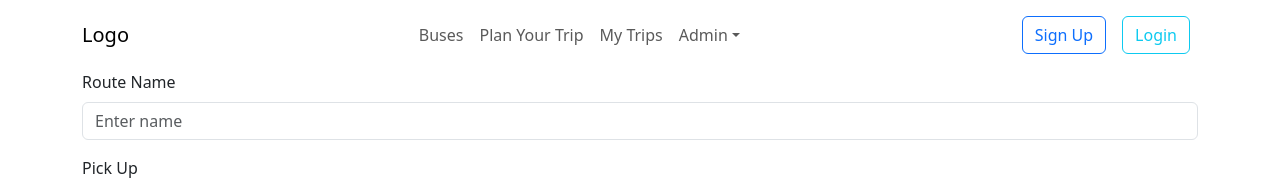
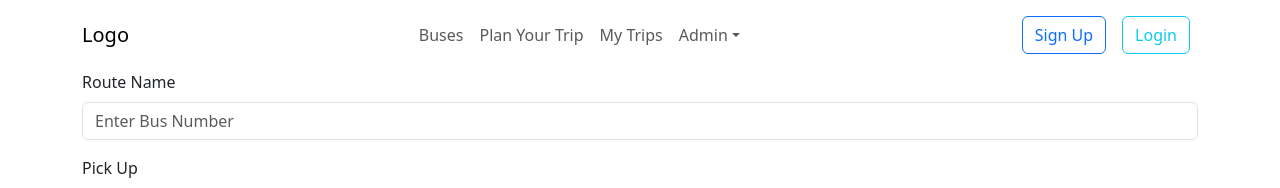
Before and after one commit to dtbooy/T3A2B-Torch-Express-Front-End, a React (Vite) app in the folder src/: page /admin/services/new in a window 1280 px wide. Shown: the top 188 px of the page. Built offline with nearby package versions, Linux system fonts and the light colour scheme; no server answers.

Commit message:
added reservation fields to table

```diff
--- a/src/src/components/Admin Pages/AdminPage.jsx
+++ b/src/src/components/Admin Pages/AdminPage.jsx
@@ -4,7 +4,7 @@ import { Button, Modal } from 'react-bootstrap'
 import AdminTable from './AdminTable'
 
 // Admin Page is a reusable component for all the different admin pages
-const AdminPage = ({ endpoint, heading, newForm, tableHeaders, modalComponent, renderRow, prepareData }) => {
+const AdminPage = ({ endpoint, heading, newForm, tableHeaders, modalComponent, renderRow, prepareData, hideEditButton }) => {
     const [field, setField] = useState([])
     const [showEditModal, setShowEditModal] = useState(false)
     const [editedField, setEditedField] = useState({})
@@ -82,6 +82,7 @@ const AdminPage = ({ endpoint, heading, newForm, tableHeaders, modalComponent, r
                 renderRow={renderRow}
                 deleteField={deleteField}
                 handleEdit={handleEdit}
+                hideEditButton={hideEditButton}
             />
             <Modal show={showEditModal} onHide={handleCloseEditModal}>
                 <Modal.Header closeButton>
--- a/src/src/components/Admin Pages/AdminTable.jsx
+++ b/src/src/components/Admin Pages/AdminTable.jsx
@@ -2,7 +2,7 @@ import React from 'react'
 import { Table, Button } from 'react-bootstrap'
 
 // Renders a table on the admin pages
-const AdminTable = ({ tableHeaders, data, renderRow, deleteField, handleEdit }) => {
+const AdminTable = ({ tableHeaders, data, renderRow, deleteField, handleEdit, hideEditButton }) => {
     return (
         <Table striped bordered>
             <thead>
@@ -18,7 +18,12 @@ const AdminTable = ({ tableHeaders, data, renderRow, deleteField, handleEdit })
                     <tr key={index}>
                         {renderRow(item)}
                         <td>
-                            <Button variant="warning" onClick={() => handleEdit(item)}>Edit</Button>
+                            {!hideEditButton && (
+                                <>
+                                    <Button variant="warning" onClick={() => handleEdit(item)}>Edit</Button>
+                                    {' '}
+                                </>
+                            )}
                             <Button variant="danger" onClick={() => deleteField(item._id)}>Delete</Button>
                         </td>
                     </tr>
--- a/src/src/components/Admin Pages/Reservations/ReservationRow.jsx
+++ b/src/src/components/Admin Pages/Reservations/ReservationRow.jsx
@@ -1,12 +1,13 @@
-import React from 'react'
+const ReservationRow = ({ reservation }) => {
 
-const ReservationRow = ({reservation}) => {
   return (
     <>
-        <td>{reservation.user}</td>
-        <td>{reservation.busService._id}</td>
+      <td>{reservation._id}</td>
+      <td>{reservation.user.name}</td>
+      <td>{reservation.user.email}</td>
+      <td>{reservation.busService.busNumber}</td>
     </>
-  )
-}
+  );
+};
 
-export default ReservationRow
+export default ReservationRow;
--- a/src/src/components/Admin Pages/Reservations/Reservations.jsx
+++ b/src/src/components/Admin Pages/Reservations/Reservations.jsx
@@ -5,15 +5,7 @@ import ReservationRow from './ReservationRow'
 const Reservations = () => {
   const endpoint = 'reservations'
   const heading = 'Reservations'
-  const tableHeaders = ['User', 'Service']
-  const prepareServiceData = (editedField) => {
-      const { _id, user, busService} = editedField
-      return {
-          _id,
-          user,
-          busService
-      }
-  }
+  const tableHeaders = ['Reservation ID', 'User Name', 'User Email', 'Bus Number']
 
   return (
       <AdminPage
@@ -22,13 +14,14 @@ const Reservations = () => {
           newForm={null}
           tableHeaders={tableHeaders}
           modalComponent={null}
+          prepareServiceData={null}
           renderRow={(field) => (
               <ReservationRow
                   key={field._id}
                   reservation={field}
               />
           )}
-          prepareData={prepareServiceData}
+          hideEditButton={true}
       />
   )
 }
--- a/src/src/components/Admin Pages/Services/NewRoute.jsx
+++ b/src/src/components/Admin Pages/Services/NewRoute.jsx
@@ -6,7 +6,7 @@ import { useNavigate } from 'react-router-dom'
 const NewRoute = () => {
   const [locations, setLocations] = useState([])
   const [inputForm, setInputForm] = useState({
-    eventName: "",
+    busNumber: "",
     collectionTime: "",
     estimatedTravelTime: "",
     capacity: "",
@@ -63,10 +63,10 @@ const NewRoute = () => {
     <Form onSubmit={createBusService}>
       <Form.Group className="mb-3">
         <Form.Label>Route Name</Form.Label>
-        <Form.Control type="text"
-          placeholder="Enter name"
-          name="eventName"
-          value={inputForm.eventName}
+        <Form.Control type="number"
+          placeholder="Enter Bus Number"
+          name="busNumber"
+          value={inputForm.busNumber}
           onChange={handleChange} />
       </Form.Group>
       <Form.Group className="mb-3">
--- a/src/src/components/Admin Pages/Services/ServiceModal.jsx
+++ b/src/src/components/Admin Pages/Services/ServiceModal.jsx
@@ -13,20 +13,26 @@ const ServiceModal = ({ editedField, handleChange }) => {
 
     const handleInputChange = (e, fieldName) => {
         const { value } = e.target
+        handleChange(value, fieldName)
+    }
 
-        if (fieldName === 'pickupLocation' || fieldName === 'dropoffLocation') {
-            const locationObject = locations.find(location => location._id === value)
-            handleChange(locationObject, fieldName)
-        } else {
-            handleChange(value, fieldName)
-        }
+    const handlePickupLocationChange = (e) => {
+        const { value } = e.target;
+        const locationObject = locations.find(location => location._id === value);
+        handleChange(locationObject, 'pickupLocation')
+    }
+
+    const handleDropoffLocationChange = (e) => {
+        const { value } = e.target;
+        const locationObject = locations.find(location => location._id === value);
+        handleChange(locationObject, 'dropoffLocation')
     }
 
     return (
         <Form>
             <Form.Group>
-                <Form.Label>Event Name</Form.Label>
-                <Form.Control type="text" name="eventName" value={editedField?.eventName || ''} onChange={(e) => handleInputChange(e, 'eventName')} />
+                <Form.Label>Bus Number</Form.Label>
+                <Form.Control type="text" name="busNumber" value={editedField?.busNumber || ''} onChange={(e) => handleInputChange(e, 'busNumber')} />
             </Form.Group>
             <Form.Group>
                 <Form.Label>Collection Time</Form.Label>
@@ -42,7 +48,7 @@ const ServiceModal = ({ editedField, handleChange }) => {
             </Form.Group>
             <Form.Group>
                 <Form.Label>Pick Up Location</Form.Label>
-                <Form.Select value={editedField?.pickupLocation?._id || ''} onChange={(e) => handleInputChange(e, 'pickupLocation')}>
+                <Form.Select value={editedField?.pickupLocation?._id || ''} onChange={handlePickupLocationChange}>
                     <option value="">Select Pick Up Location</option>
                     {locations.map(location => (
                         <option key={location._id} value={location._id}>{location.name}</option>
@@ -51,7 +57,7 @@ const ServiceModal = ({ editedField, handleChange }) => {
             </Form.Group>
             <Form.Group>
                 <Form.Label>Drop Off Location</Form.Label>
-                <Form.Select value={editedField?.dropoffLocation?._id || ''} onChange={(e) => handleInputChange(e, 'dropoffLocation')}>
+                <Form.Select value={editedField?.dropoffLocation?._id || ''} onChange={handleDropoffLocationChange}>
                     <option value="">Select Drop Off Location</option>
                     {locations.map(location => (
                         <option key={location._id} value={location._id}>{location.name}</option>
--- a/src/src/components/Admin Pages/Services/Services.jsx
+++ b/src/src/components/Admin Pages/Services/Services.jsx
@@ -6,17 +6,17 @@ const Services = () => {
     const endpoint = 'services'
     const heading = 'Services'
     const newForm = '/admin/services/new'
-    const tableHeaders = ['Event Name', 'Collection Time', 'Estimated Travel Time', 'Pick Up Location', 'Drop Off Location', 'Capacity']
+    const tableHeaders = ['Bus Number', 'Collection Time', 'Estimated Travel Time', 'Pick Up Location', 'Drop Off Location', 'Capacity']
     const prepareServiceData = (editedField) => {
-        const { _id, eventName, collectionTime, estimatedTravelTime, capacity, pickupLocation, dropoffLocation } = editedField
+        const { _id, busNumber, collectionTime, estimatedTravelTime, capacity, pickupLocation, dropoffLocation } = editedField
         return {
             _id,
-            eventName,
+            busNumber,
             collectionTime,
             estimatedTravelTime,
             capacity,
-            pickupLocation: pickupLocation,
-            dropoffLocation: dropoffLocation
+            pickupLocation,
+            dropoffLocation
         }
     }
 
--- a/src/src/components/Admin Pages/Services/ServicesRow.jsx
+++ b/src/src/components/Admin Pages/Services/ServicesRow.jsx
@@ -1,7 +1,7 @@
 const ServicesRow = ({ service }) => {
     return (
         <>
-            <td>{service.eventName}</td>
+            <td>{service.busNumber}</td>
             <td>{new Date(service.collectionTime).toLocaleString()}</td>
             <td>{service.estimatedTravelTime}</td>
             <td>{service.pickupLocation?.name}</td>
--- a/src/src/components/NavBar.jsx
+++ b/src/src/components/NavBar.jsx
@@ -10,7 +10,7 @@ const NavigationBar = () => {
         <Navbar.Toggle aria-controls="basic-navbar-nav" />
         <Navbar.Collapse id="basic-navbar-nav">
           <Nav className="mx-auto">
-            <Nav.Link as={Link} to="/">Buses</Nav.Link>
+            <Nav.Link as={Link} to="/search">Buses</Nav.Link>
             <Nav.Link as={Link} to="/">Plan Your Trip</Nav.Link>
             <Nav.Link as={Link} to="/user/mytrips">My Trips</Nav.Link>
             <NavDropdown title="Admin" id="basic-nav-dropdown">
```
